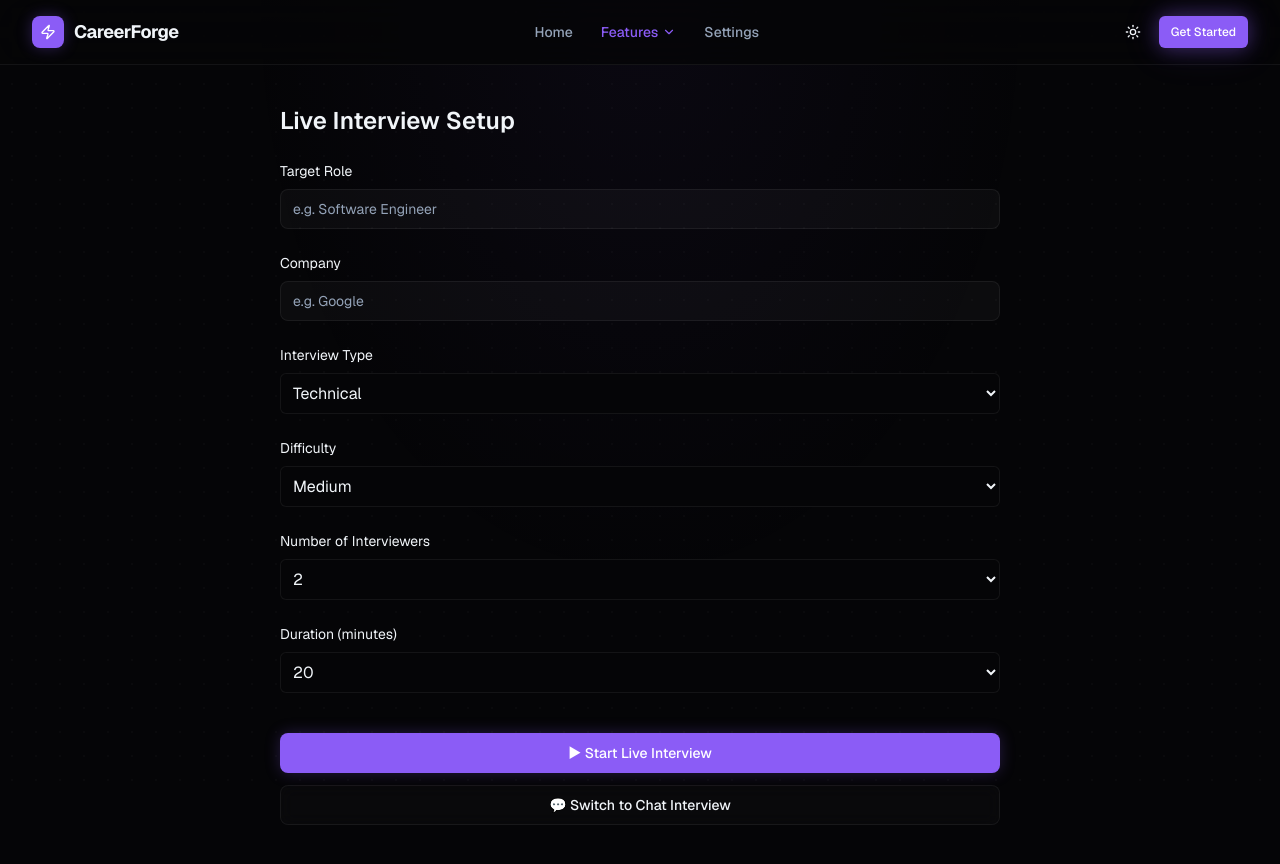
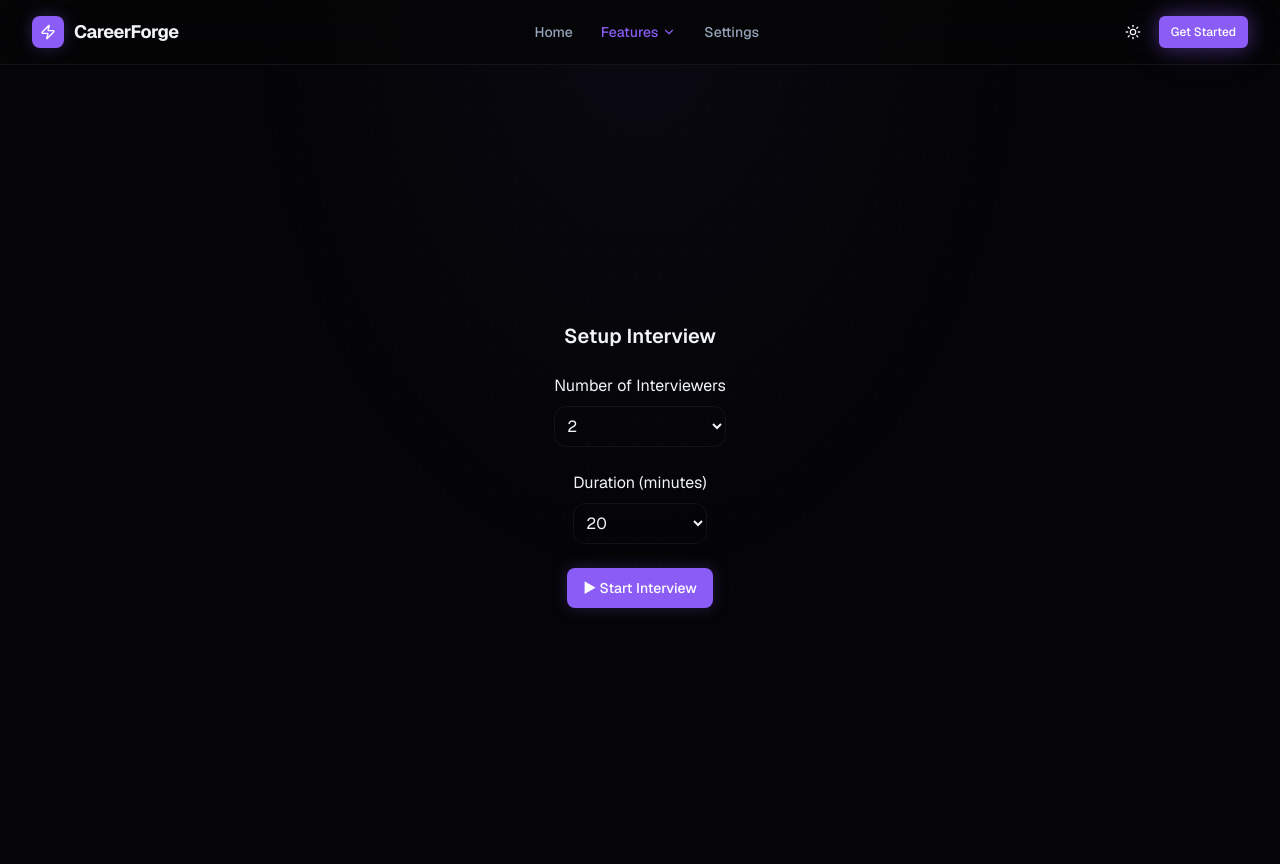
Before and after one commit to ayan70715/career_forge-ai, a Next.js app: page /interview-prep in a window 1280 px wide. Built offline with nearby package versions, Linux system fonts and the light colour scheme.

Commit message:
Refactor interview setup page state management

```diff
--- a/src/app/interview-prep/page.tsx
+++ b/src/app/interview-prep/page.tsx
@@ -1,98 +1,38 @@
 "use client";
 
 import { useState } from "react";
+import { Button } from "@/components/ui/button";
 import { useRouter } from "next/navigation";
-import { Button } from "@/components/ui/button";
-import { Input } from "@/components/ui/input";
 
 export default function InterviewSetupPage() {
   const router = useRouter();
 
-  const [role, setRole] = useState("");
-  const [company, setCompany] = useState("");
-  const [type, setType] = useState("technical");
-  const [difficulty, setDifficulty] = useState("medium");
-  const [interviewers, setInterviewers] = useState(2);
+  const [interviewerCount, setInterviewerCount] = useState(2);
   const [duration, setDuration] = useState(20);
 
   const startInterview = () => {
-    // later we can persist this in localStorage or global store
-    const config = {
-      role,
-      company,
-      type,
-      difficulty,
-      interviewers,
-      duration,
-    };
-
-    localStorage.setItem("interviewConfig", JSON.stringify(config));
+    localStorage.setItem(
+      "interviewConfig",
+      JSON.stringify({
+        interviewerCount,
+        duration,
+      })
+    );
 
     router.push("/interview-prep/room");
   };
 
   return (
-    <div className="min-h-screen px-6 py-10 max-w-3xl mx-auto flex flex-col gap-6">
-      <h1 className="text-2xl font-semibold">
-        Live Interview Setup
-      </h1>
-
-      {/* Role */}
-      <div className="flex flex-col gap-2">
-        <label className="text-sm">Target Role</label>
-        <Input
-          placeholder="e.g. Software Engineer"
-          value={role}
-          onChange={(e) => setRole(e.target.value)}
-        />
-      </div>
-
-      {/* Company */}
-      <div className="flex flex-col gap-2">
-        <label className="text-sm">Company</label>
-        <Input
-          placeholder="e.g. Google"
-          value={company}
-          onChange={(e) => setCompany(e.target.value)}
-        />
-      </div>
-
-      {/* Type */}
-      <div className="flex flex-col gap-2">
-        <label className="text-sm">Interview Type</label>
-        <select
-          className="p-2 rounded-md bg-background border"
-          value={type}
-          onChange={(e) => setType(e.target.value)}
-        >
-          <option value="technical">Technical</option>
-          <option value="hr">HR</option>
-          <option value="behavioral">Behavioral</option>
-          <option value="mixed">Mixed</option>
-        </select>
-      </div>
-
-      {/* Difficulty */}
-      <div className="flex flex-col gap-2">
-        <label className="text-sm">Difficulty</label>
-        <select
-          className="p-2 rounded-md bg-background border"
-          value={difficulty}
-          onChange={(e) => setDifficulty(e.target.value)}
-        >
-          <option value="easy">Easy</option>
-          <option value="medium">Medium</option>
-          <option value="hard">Hard</option>
-        </select>
-      </div>
+    <div className="h-screen flex flex-col items-center justify-center gap-6">
+      <h1 className="text-xl font-semibold">Setup Interview</h1>
 
       {/* Interviewers */}
       <div className="flex flex-col gap-2">
-        <label className="text-sm">Number of Interviewers</label>
+        <label>Number of Interviewers</label>
         <select
-          className="p-2 rounded-md bg-background border"
-          value={interviewers}
-          onChange={(e) => setInterviewers(Number(e.target.value))}
+          value={interviewerCount}
+          onChange={(e) => setInterviewerCount(Number(e.target.value))}
+          className="border p-2 rounded"
         >
           <option value={1}>1</option>
           <option value={2}>2</option>
@@ -102,31 +42,21 @@ export default function InterviewSetupPage() {
 
       {/* Duration */}
       <div className="flex flex-col gap-2">
-        <label className="text-sm">Duration (minutes)</label>
+        <label>Duration (minutes)</label>
         <select
-          className="p-2 rounded-md bg-background border"
           value={duration}
           onChange={(e) => setDuration(Number(e.target.value))}
+          className="border p-2 rounded"
         >
-          <option value={15}>15</option>
+          <option value={10}>10</option>
           <option value={20}>20</option>
           <option value={30}>30</option>
         </select>
       </div>
 
-      {/* Buttons */}
-      <div className="flex flex-col gap-3 mt-4">
-        <Button onClick={startInterview}>
-          ▶ Start Live Interview
-        </Button>
-
-        <Button
-          variant="outline"
-          onClick={() => router.push("/interview-prep/chat")}
-        >
-          💬 Switch to Chat Interview
-        </Button>
-      </div>
+      <Button onClick={startInterview}>
+        ▶ Start Interview
+      </Button>
     </div>
   );
 }
```
